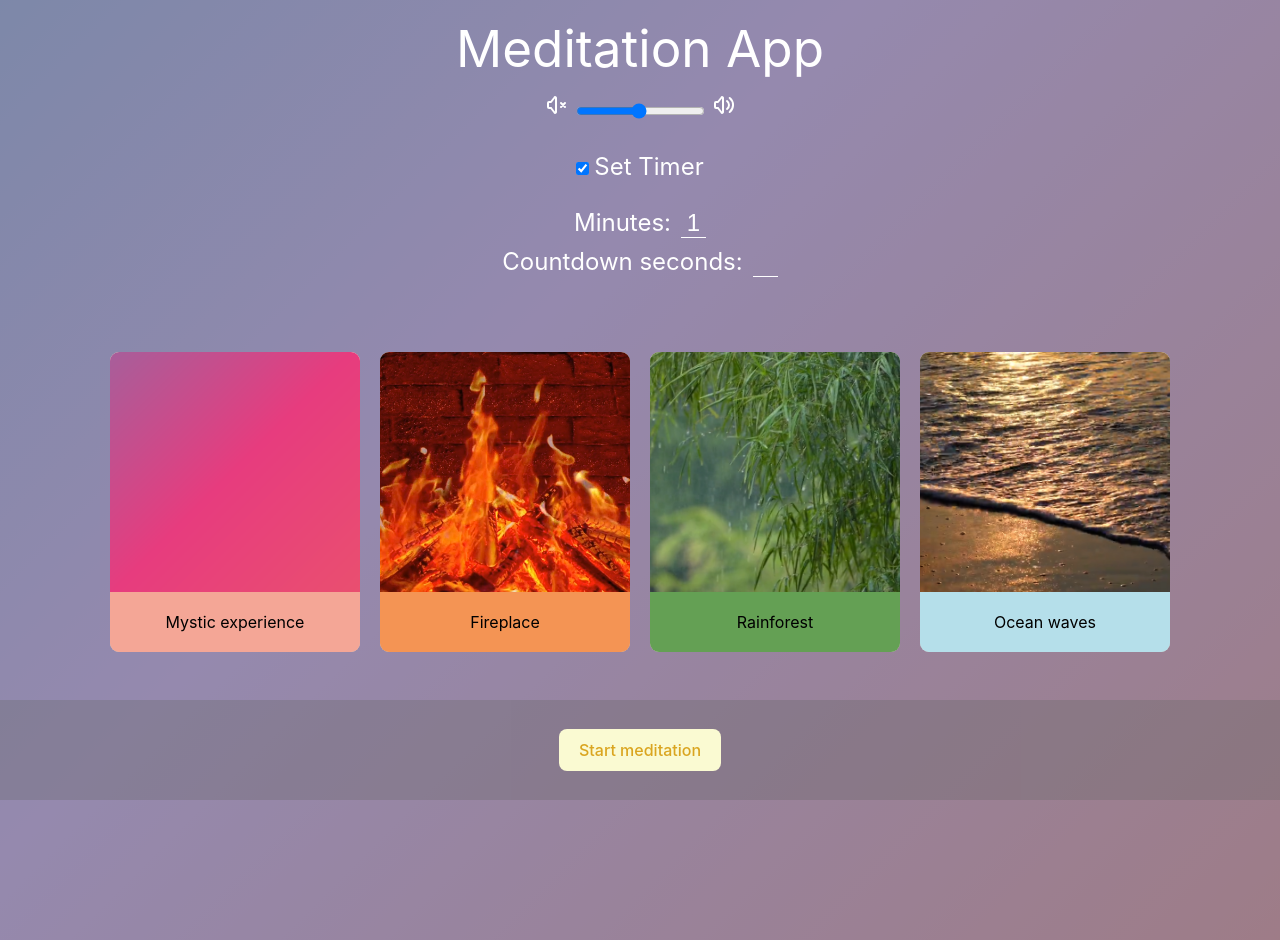
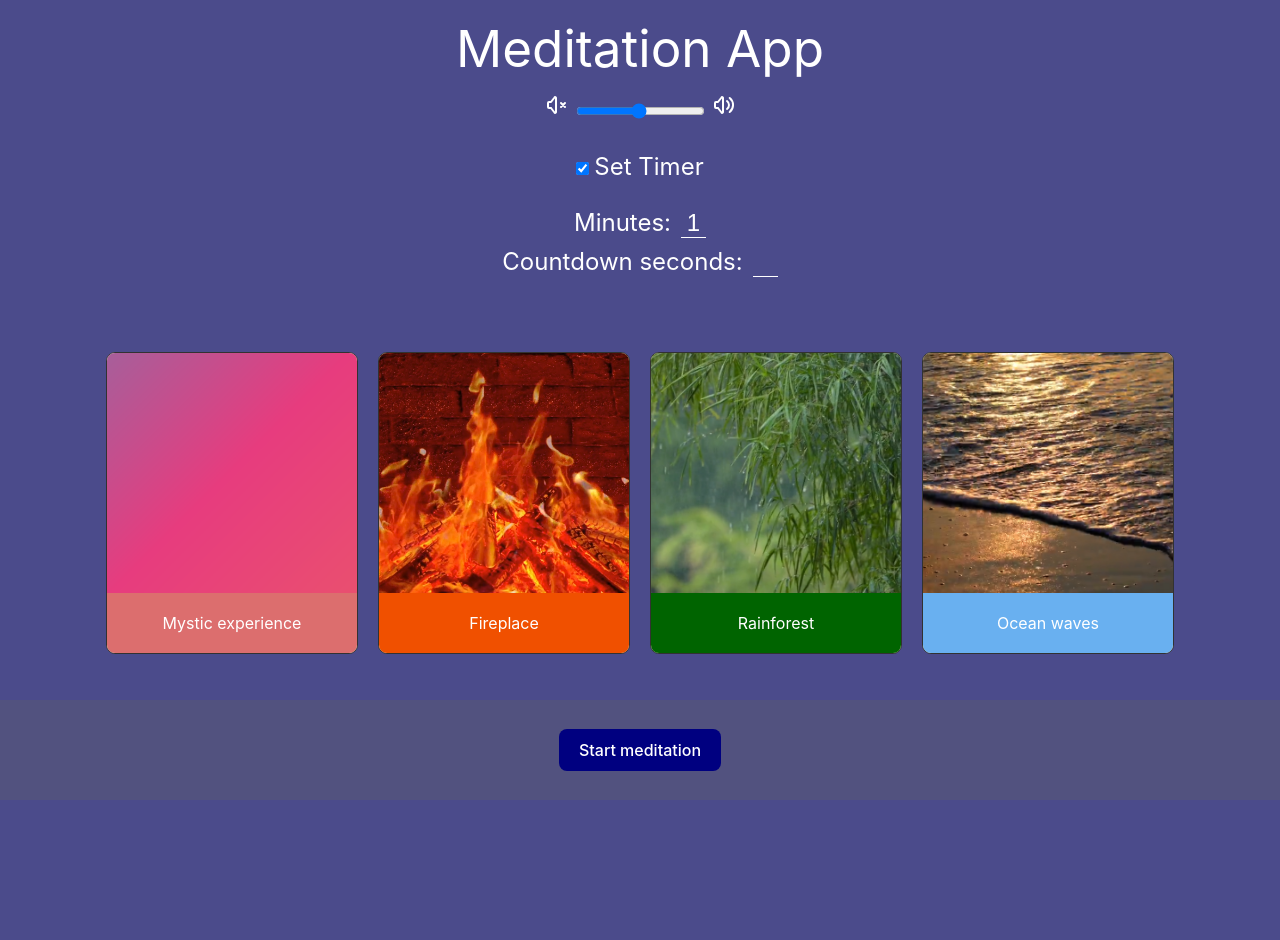
Before and after one commit to Tizios9999/meditation-app, a React (Vite) app: page / in a window 1280 px wide. Built offline with nearby package versions, Linux system fonts and the light colour scheme.

Commit message:
basic theme implementation

```diff
--- a/src/App.jsx
+++ b/src/App.jsx
@@ -7,7 +7,7 @@ function App() {
   const [appState, setAppState] = useContext(AppContext);
 
   return (
-      <div className="App">
+      <div className="App" style={{background: appState.themeAppBg}}>
           {appState.meditationMode ? <MeditationSection /> : <Menu /> }
 
       </div>
--- a/src/components/Card/Card.jsx
+++ b/src/components/Card/Card.jsx
@@ -1,9 +1,27 @@
 import styles from './Card.module.css'
+import { useContext } from 'react'
+import { AppContext } from '../../contexts/AppContext'
 
 function Card(props) {
 
+    const [appState, setAppState] = useContext(AppContext);
+
+    function handleClick() {
+
+        setAppState(prevState => {
+          return (
+            {
+              ...prevState,
+              selectedCard: props.id,
+              themeAppBg: props.theme.backgroundColor,
+              themeMenuBg: props.theme.color
+            }
+          )
+        })
+      }
+
     return (
-        <div className={styles["card"]}>
+        <div className={`${styles["card"]} ${props.id == appState.selectedCard ? styles["highlighted"] : ""}`} onClick={handleClick}>
          <div className={styles["top--card"]} style={{backgroundImage: "url(" + props.image + ")"}}></div>
          <div style={props.style} className={`${styles["title--card"]}`}>{props.title}</div>
         </div>
--- a/src/components/Card/Card.module.css
+++ b/src/components/Card/Card.module.css
@@ -5,6 +5,7 @@
     border-radius: 9px;
     overflow: hidden;
     cursor: pointer;
+    border: 1px solid rgba(50, 50, 50);
 }
 
 .top--card {
@@ -18,9 +19,16 @@
 .title--card {
     width: 100%;
     height: 20%;
-    color: black;
+    color: white;
     display: flex;
     justify-content: center;
     align-items: center;
 
 }
+
+.highlighted {
+    border: 1px solid white;
+    -webkit-box-shadow: 0px 0px 20px 5px rgba(157,172,255,0.4);
+    box-shadow: 0px 0px 20px 5px rgba(157,172,255,0.4);
+    transition: border-color 0.3s ease;
+}
--- a/src/components/ConfirmSettings/ConfirmSettings.jsx
+++ b/src/components/ConfirmSettings/ConfirmSettings.jsx
@@ -16,11 +16,12 @@ export default function ConfirmSettings() {
           meditationMode: !prevState.meditationMode
         };
       })
+
 }
 
   return (
     <div className={styles["confirm-settings-wrapper"]}>
-      <button className={styles["confirm-button"]} onClick={handleClick}>Start meditation</button>
+      <button style={{backgroundColor: appState.themeAppBg, color: "white"}} onClick={handleClick}>Start meditation</button>
     </div>
   )
 }
--- a/src/components/MeditationSection/MeditationSection.jsx
+++ b/src/components/MeditationSection/MeditationSection.jsx
@@ -12,7 +12,9 @@ export default function MeditationSection() {
         setAppState(prevState => {
             return {
               ...prevState,
-              meditationMode: !prevState.meditationMode
+              meditationMode: !prevState.meditationMode,
+              timerStatus: "stop",
+              elapsedSeconds: 0
             };
           })
     }
--- a/src/components/Menu/Menu.jsx
+++ b/src/components/Menu/Menu.jsx
@@ -4,33 +4,34 @@ import Card from '../Card/Card'
 import styles from './Menu.module.css'
 import cardData from '../../data/cards'
 import ConfirmSettings from '../ConfirmSettings/ConfirmSettings'
+import { useContext } from 'react'
+import { AppContext } from '../../contexts/AppContext'
 
 function Menu() {
 
-  function handleChange() {
-    setAppState(prevState => {
-      return {
-        ...prevState,
-        activeTimer: !prevState.activeTimer
-      };
-    })
-  }
+  const [appState, setAppState] = useContext(AppContext);
 
-const cardElements =  cardData.map((card) => {
-  return (
-    <Card
-      key={card.id}
-      style={card.theme}
-      title={card.title}
-      image={card.imageUrl} />
+
+
+  const cardElements = cardData.map((card) => {
+
+    const props = {
+      key: card.id,
+      id: card.id,
+      style: card.style,
+      title: card.title,
+      image: card.imageUrl,
+      theme: card.theme
+    }
+
+    return (
+      <Card {...props} />
+      )
+      }
     )
-    }
-  )
 
   return (
-    <div className={styles["menu-container"]}>
-
-     {/* // Logo */}
+    <div className={styles["menu-container"]} style={{backgroundColor: appState.themeMenuBg }}>
 
     <h1 className={styles["app-title"]}>Meditation App</h1>
 
--- a/src/components/Menu/Menu.module.css
+++ b/src/components/Menu/Menu.module.css
@@ -4,7 +4,6 @@
     height: 100%;
     padding-top: 20px;
     padding-bottom: 120px;
-    background-color: rgba(100, 100, 100, 0.5);
 }
 
 .app-title {
--- a/src/components/Timer/counter/TimerCounter.jsx
+++ b/src/components/Timer/counter/TimerCounter.jsx
@@ -16,8 +16,9 @@ function TimerCounter() {
 
     // Check if the elapsed time has reached the timer set by the user so the countdown will stop.
     if (appState.timerSeconds - appState.elapsedSeconds == 0) {
+
       // Stop the timer and reset the time elapsed
-      setAppState((prevState) => ({ ...prevState, timerStatus: "stop", elapsedSeconds: 0 }));
+      setAppState((prevState) => ({ ...prevState, timerStatus: "stop", elapsedSeconds: 0 }));;
 
       // Put here the "ding" sound as a reminder that the timer has stopped.
 
--- a/src/contexts/AppContext.jsx
+++ b/src/contexts/AppContext.jsx
@@ -13,6 +13,9 @@ export function AppProvider(props) {
             timerCountdown: 0,
             meditationMode: false,
             volume: 50,
+            selectedCard: null,
+            themeAppBg: "navy",
+            themeMenuBg: "rgba(150, 150, 150, 0.5)"
         }
     )
 
--- a/src/data/cards.js
+++ b/src/data/cards.js
@@ -3,33 +3,51 @@ export default [
         id: 0,
         imageUrl: './img/standard.png',
         title: 'Mystic experience',
+        style: {
+            backgroundColor: "rgba(220, 110, 110, 1)"
+        },
         theme: {
-            backgroundColor: "rgba(240, 110, 110, 0.6)"
+            backgroundColor: "rgba(200, 110, 110, 0.5)",
+            color: "rgba(60, 30, 30, 1)",
         }
+
         },
         {
             id: 1,
             imageUrl: './img/fireplace.png',
             title: 'Fireplace',
+            style: {
+                backgroundColor: "rgba(240, 80, 0, 1)"
+            },
             theme: {
-                backgroundColor: "rgba(240, 80, 0, 0.6)"
-            }
+            backgroundColor: "rgba(180, 60, 0, 0.5)",
+            color: "rgba(60, 30, 0, 1)",
+        }
+
         },
         {
             id: 2,
             imageUrl: './img/rainforest.png',
             title: 'Rainforest',
+            style: {
+                backgroundColor: "rgba(0, 100, 0, 1)"
+            },
             theme: {
-                backgroundColor: "rgba(0, 100, 0, 0.6)"
-            }
+            backgroundColor: "rgba(0, 80, 0, 0.5)",
+            color: "rgba(0, 40, 0, 1)",
+        }
         },
         {
             id: 3,
             imageUrl: './img/waves.png',
             title: 'Ocean waves',
+            style: {
+                backgroundColor: "rgba(105, 176, 240, 1)"
+            },
             theme: {
-                backgroundColor: "rgba(135, 206, 250, 0.6)"
-            }
+            backgroundColor: "rgba(105, 176, 220, 0.5)",
+            color: "rgba(20, 30, 120, 1)",
+        }
         }
 
 ]
--- a/src/index.css
+++ b/src/index.css
@@ -16,9 +16,9 @@ body {
   margin: 0;
   display: flex;
   min-height: 100vh;
-  background: linear-gradient(-45deg, #ee7752, #c7b0fa, #23a6d5, #23d5ab);
-  background-size: 400% 400%;
+  /* background: linear-gradient(-45deg, #ee7752, #c7b0fa, #23a6d5, #23d5ab); */
   animation: gradient 15s ease infinite;
+  /* background-size: 400% 400%; */
 }
 
 h1 {
@@ -46,7 +46,7 @@ button:focus-visible {
 
 /* Animations */
 
-@keyframes gradient {
+/* @keyframes gradient {
   0% {
       background-position: 0% 50%;
   }
@@ -56,4 +56,5 @@ button:focus-visible {
   100% {
       background-position: 0% 50%;
   }
-}
+
+} */
```
